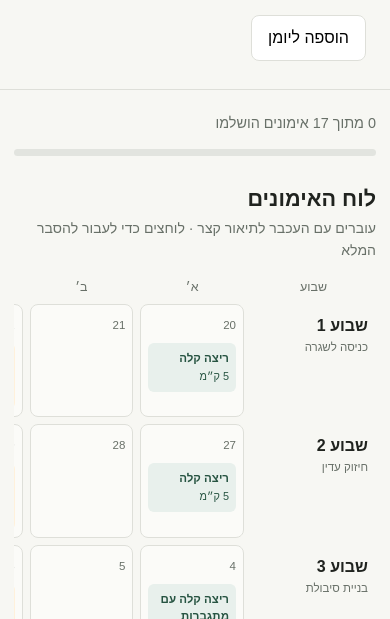
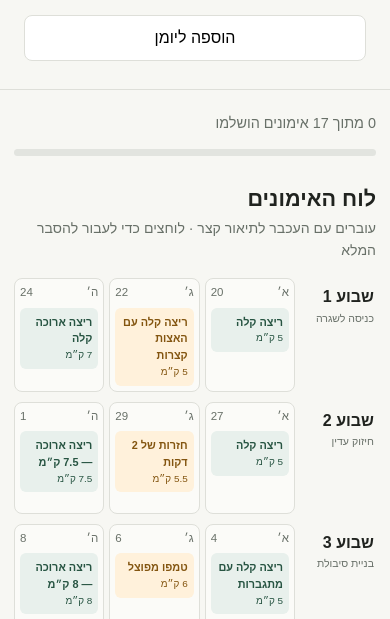
Before and after one commit to shahargl/shira-10k, a website with bundled scripts: page site/index.html in a window 390 px wide. Shown: the part 225-844 px from the top of the page. Built offline with nearby package versions, Linux system fonts and the light colour scheme.

Commit message:
Optimize calendar for mobile
Co-authored-by: Cursor <cursoragent@cursor.com>

```diff
--- a/site/app.js
+++ b/site/app.js
@@ -73,11 +73,11 @@ function renderCalendarWeek(week, index) {
     date.setDate(date.getDate() + dayIndex);
     const iso = date.toLocaleDateString('en-CA');
     const workout = workouts.find((item) => item.date === iso);
-    if (!workout) return `<div class="calendar-day"><span class="day-number">${date.getDate()}</span></div>`;
+    if (!workout) return `<div class="calendar-day empty"><span class="day-number"><b>${dayNames[dayIndex]}</b>${date.getDate()}</span></div>`;
     const [title, goal] = copy[workout.id];
     const completed = Boolean(state.completed[workout.id]);
     return `<div class="calendar-day">
-      <span class="day-number">${date.getDate()}</span>
+      <span class="day-number"><b>${dayNames[dayIndex]}</b>${date.getDate()}</span>
       <a class="calendar-run ${workout.type} ${completed ? 'completed' : ''}" href="#run-${workout.id}">
         <strong>${title}</strong><span>${workout.distanceKm} ק״מ</span>
         <span class="tooltip"><b>המטרה:</b> ${goal}<small>לחיצה להסבר המלא</small></span>
--- a/site/styles.css
+++ b/site/styles.css
@@ -48,7 +48,8 @@ main { max-width: 1000px; margin: auto; padding: 28px 24px 60px; }
 .calendar-week-label strong, .calendar-week-label span { display: block; }
 .calendar-week-label span { color: var(--muted); font-size: .72rem; }
 .calendar-day { min-height: 104px; padding: 7px; border: 1px solid var(--line); border-radius: 8px; background: #fbfbf8; position: relative; }
-.day-number { color: var(--muted); font-size: .72rem; }
+.day-number { color: var(--muted); font-size: .72rem; display: flex; justify-content: space-between; }
+.day-number b { font-weight: 500; display: none; }
 .calendar-run { display: block; position: relative; margin-top: 6px; padding: 7px; border-radius: 6px; background: #e8f0ec; color: var(--green); text-decoration: none; font-size: .72rem; }
 .calendar-run.speed { background: #fff1db; color: #835510; }
 .calendar-run.race { background: #fce5dc; color: #9d3f1f; }
@@ -100,13 +101,31 @@ footer { max-width: 1000px; margin: auto; padding: 24px; border-top: 1px solid v
 
 @media (max-width: 700px) {
   .page-header { display: block; padding-top: 30px; }
-  .page-header button { margin-top: 18px; }
+  .page-header button { margin-top: 18px; width: 100%; }
   main { padding: 22px 14px 45px; }
   .progress { grid-template-columns: 1fr; justify-content: stretch; }
+  .calendar-scroll { overflow: visible; }
+  .calendar { min-width: 0; gap: 10px; }
+  .calendar-header { display: none; }
+  .calendar-week { grid-template-columns: 76px repeat(3, minmax(0, 1fr)); gap: 5px; }
+  .calendar-week-label { padding: 7px 2px; }
+  .calendar-week-label span { font-size: .66rem; }
+  .calendar-day { min-height: 112px; padding: 5px; }
+  .calendar-day.empty { display: none; }
+  .day-number b { display: inline; }
+  .calendar-run { padding: 6px; font-size: .68rem; }
+  .calendar-run > span { font-size: .62rem; }
+  .tooltip { display: none !important; }
   .detail-week { grid-template-columns: 1fr; gap: 8px; }
   .week-title { display: flex; gap: 10px; align-items: baseline; padding-top: 0; }
   .run { grid-template-columns: 82px 1fr; padding: 14px; gap: 12px; }
   .run-date { padding-left: 10px; }
+}
+
+@media (max-width: 380px) {
+  .calendar-week { grid-template-columns: 62px repeat(3, minmax(0, 1fr)); }
+  .calendar-week-label strong { font-size: .82rem; }
+  .calendar-run { font-size: .63rem; }
 }
 
 @media print {
```
